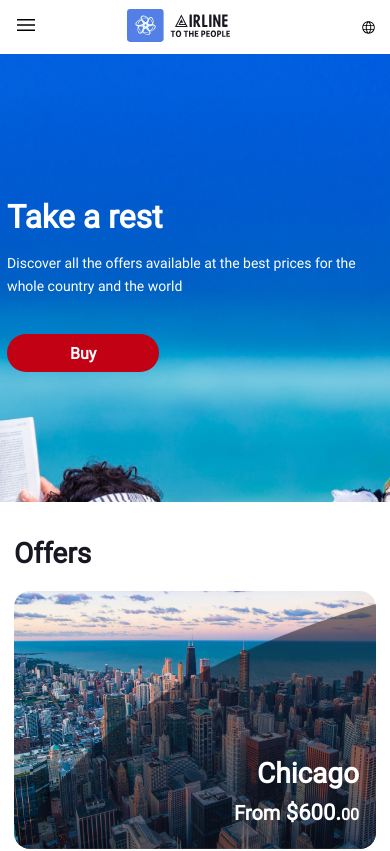
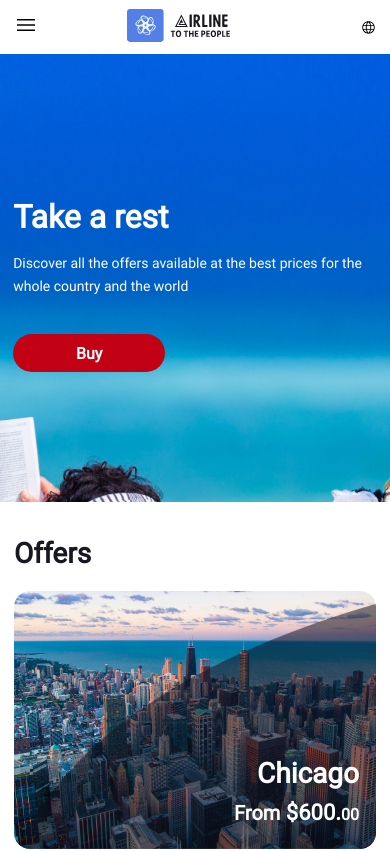
Before and after one commit to karlozjaramillo/prueba-ingreso-ux-2024, an Angular app: page / in a window 390 px wide. Shown: the top 851 px of the page. Built offline with nearby package versions, Linux system fonts and the light colour scheme.

Commit message:
Fixed padding in header.component

```diff
--- a/src/app/header/header.component.scss
+++ b/src/app/header/header.component.scss
@@ -61,63 +61,15 @@
 }
 
 // Media Queries
-@media (min-width:1440px) {
-    .header {
-        img {
-            // left: 0%;
-        }
-    }
-}
-
-@media (max-width:1440px) {
-    .header {
-        img {
-            // left: -15%;
-        }
-    }
-}
-
-@media (max-width:1200px) {
-    .header {
-        img {
-            // left: -30%;
-        }
-    }
-}
-
-@media (max-width:992px) {
-    .header {
-        img {
-            // left: -40%;
-        }
-    }
-}
-
 @media (max-width:768px) {
-    .header {
-        img {
-            // left: -70%;
-        }
-    }
-
     .header__content {
         padding: 0 1.823%;
     }
 }
 
-@media (max-width:640px) {
-    .header {
-        img {
-            // left: -95%;
-        }
-    }
-}
-
 @media (max-width:480px) {
-    .header {
-        img {
-            // left: -150%;
-        }
+    .header__content {
+        padding: 0 2.917%;
     }
 
     .header__content-title {
@@ -130,9 +82,7 @@
 }
 
 @media (max-width:414px) {
-    .header {
-        img{
-            // left: 0px;
-        }
+    .header__content {
+        padding: 0 3.382%;
     }
 }
```
